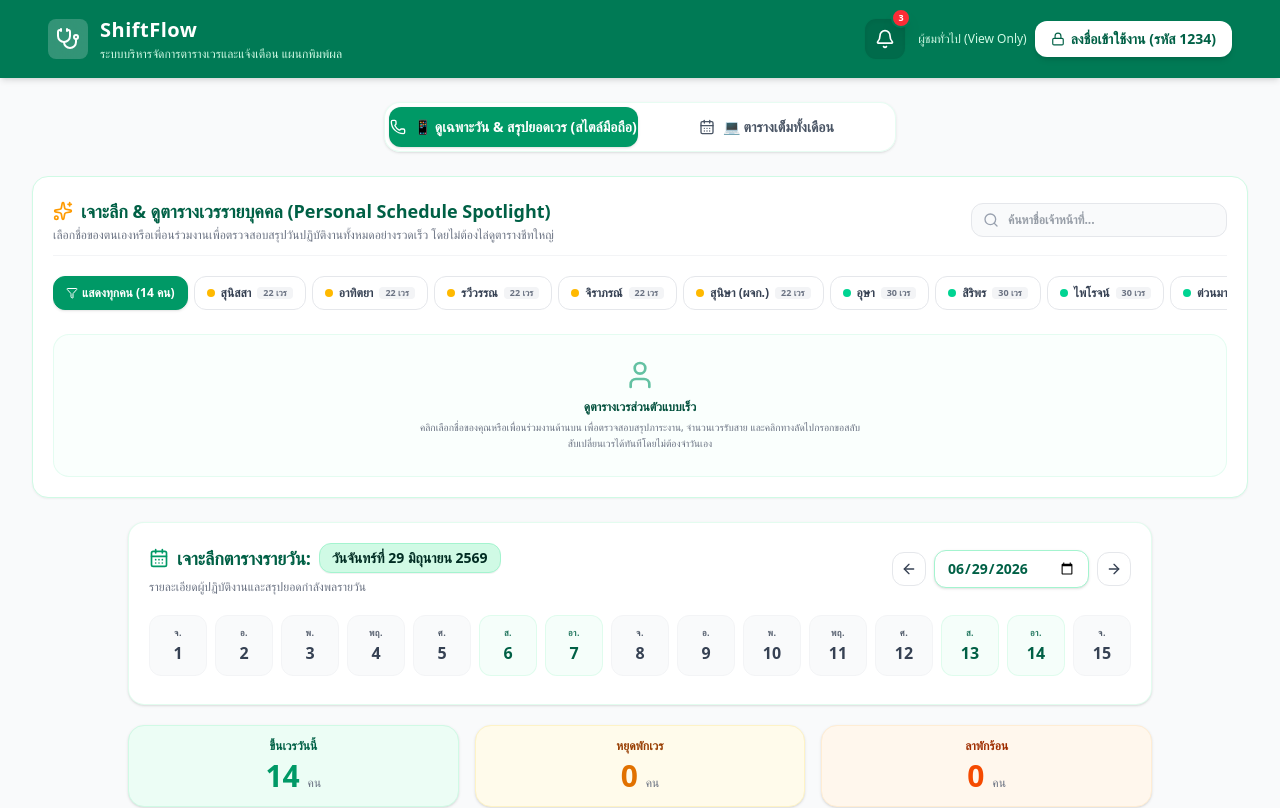
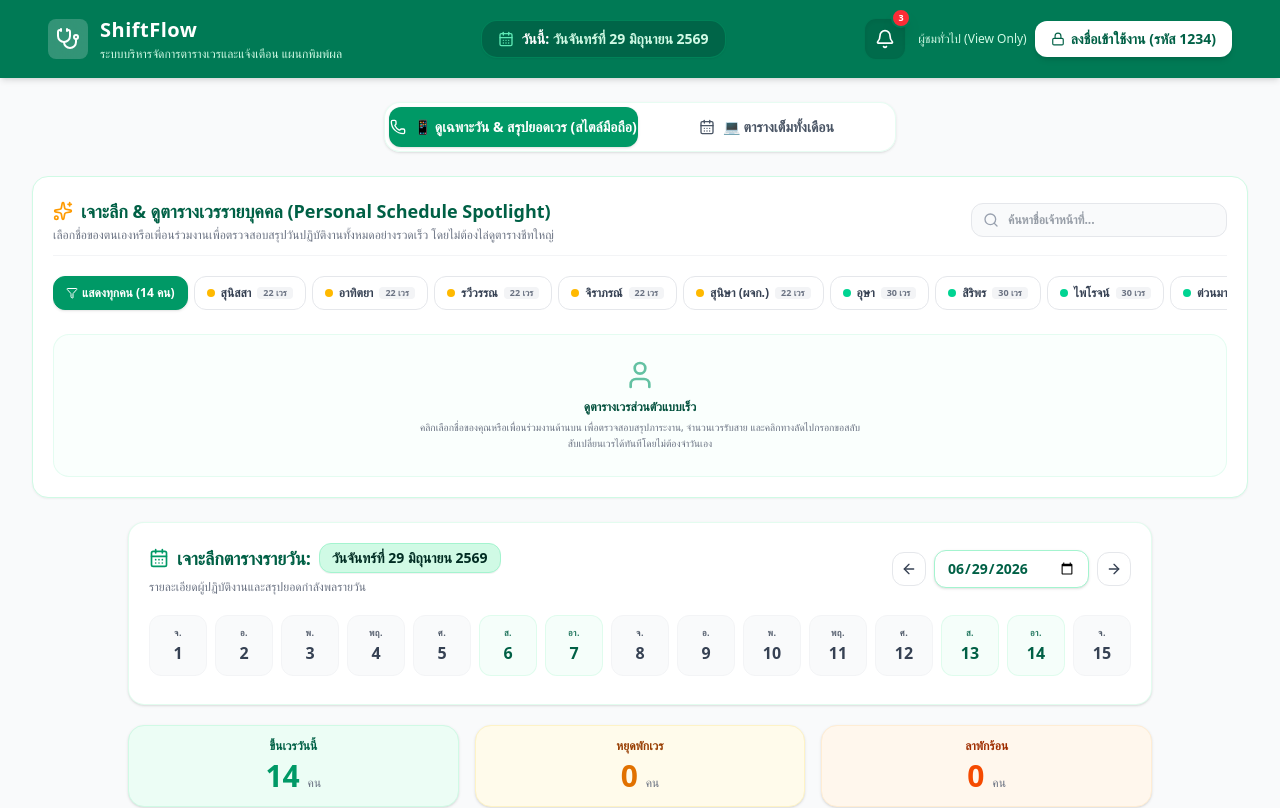
Before and after one commit to jasunisa255/Shiftflow, a React (Vite) app: page / in a window 1280 px wide. Shown: the top 808 px of the page. Built offline with nearby package versions, Linux system fonts and the light colour scheme.

Commit message:
feat(ui): display current date in header
Add a calendar component to the top navigation bar to show the current date in Thai format.

```diff
--- a/src/App.tsx
+++ b/src/App.tsx
@@ -1290,6 +1290,12 @@ export default function App() {
                 ระบบบริหารจัดการตารางเวรและแจ้งเตือน แผนกพิมพ์ผล
               </p>
             </div>
+          </div>
+
+          {/* 📅 วันที่ปัจจุบันบนแถบบนสุด */}
+          <div className="bg-emerald-800/80 border border-emerald-600/55 px-4 py-2 rounded-2xl flex items-center gap-2 shadow-xs text-xs sm:text-sm font-black text-white">
+            <CalendarDays className="w-4 h-4 text-emerald-300 shrink-0" />
+            <span>วันนี้: <span className="text-emerald-100">{new Date().toLocaleDateString("th-TH", { weekday: 'long', day: 'numeric', month: 'long', year: 'numeric' })}</span></span>
           </div>
 
           {/* Controls: Notifications & Mode Switcher */}
```
